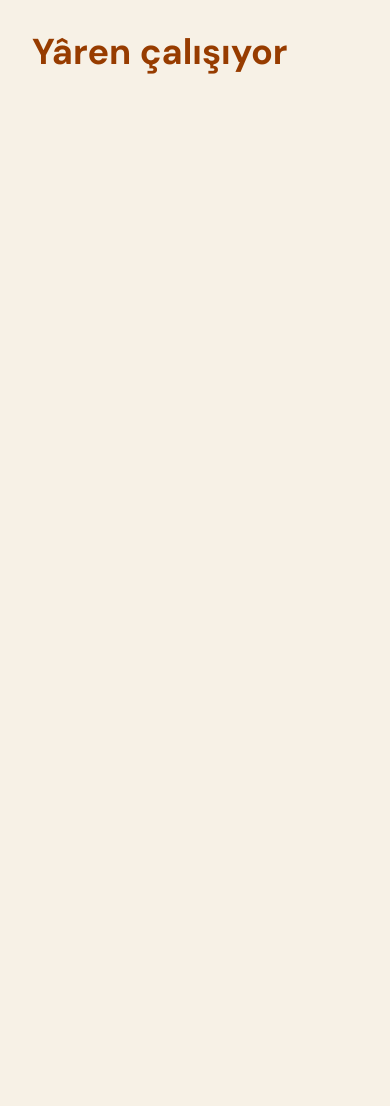
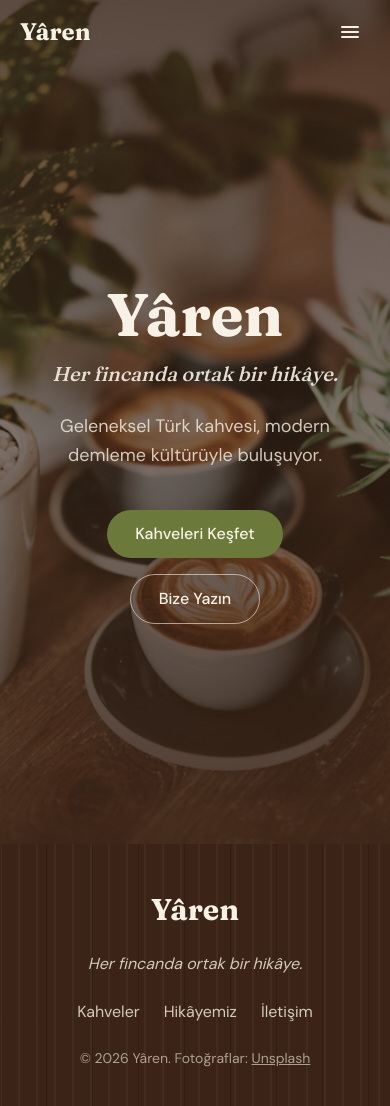
Before and after one commit to eamre/yaren-coffee-one-page, a React (Vite) app: page / in a window 390 px wide. Shown: the top 1106 px of the page. Before the commit the page ends 844 px from the top, so only its background shows below. Built offline with nearby package versions, Linux system fonts and the light colour scheme.

Commit message:
feat: add navbar and footer

```diff
--- a/src/App.tsx
+++ b/src/App.tsx
@@ -1,8 +1,16 @@
+import { Footer } from './components/layout/Footer'
+import { Navbar } from './components/layout/Navbar'
+import { Hero } from './components/sections/Hero'
+
 function App() {
   return (
-    <h1 className="p-8 text-4xl font-bold text-amber-800">
-      Yâren çalışıyor
-    </h1>
+    <>
+      <Navbar />
+      <main>
+        <Hero />
+      </main>
+      <Footer />
+    </>
   )
 }
 
--- /dev/null
+++ b/src/components/layout/Footer.tsx
@@ -0,0 +1,40 @@
+import { BRAND } from '../../data/brand'
+import { NAV_LINKS } from '../../data/sections'
+import { Container } from '../ui/Container'
+
+export function Footer() {
+  const currentYear = new Date().getFullYear()
+
+  return (
+    <footer className="bg-wood py-12 text-cream">
+      <Container className="flex flex-col items-center gap-6 text-center">
+        <p className="font-display text-3xl font-bold">{BRAND.name}</p>
+        <p className="text-cream/80 italic">{BRAND.slogan}</p>
+
+        <nav aria-label="Alt menü" className="flex gap-6">
+          {NAV_LINKS.map(({ label, href }) => (
+            <a
+              key={href}
+              href={href}
+              className="text-cream/80 transition-colors hover:text-copper"
+            >
+              {label}
+            </a>
+          ))}
+        </nav>
+
+        <p className="text-sm text-cream/60">
+          © {currentYear} {BRAND.name}. Fotoğraflar:{' '}
+          <a
+            href="https://unsplash.com"
+            target="_blank"
+            rel="noreferrer"
+            className="underline hover:text-copper"
+          >
+            Unsplash
+          </a>
+        </p>
+      </Container>
+    </footer>
+  )
+}
--- /dev/null
+++ b/src/components/layout/Navbar.tsx
@@ -0,0 +1,87 @@
+import { useState } from 'react'
+import { BRAND } from '../../data/brand'
+import { NAV_LINKS } from '../../data/sections'
+import { useScrolled } from '../../hooks/useScrolled'
+import { classNames } from '../../utils/classNames'
+import { Container } from '../ui/Container'
+
+const NAV_LINK_CLASSES = 'text-cream/90 transition-colors hover:text-copper'
+
+export function Navbar() {
+  const [isMenuOpen, setIsMenuOpen] = useState(false)
+  const isScrolled = useScrolled()
+
+  const closeMenu = () => setIsMenuOpen(false)
+
+  return (
+    <header
+      className={classNames(
+        'fixed inset-x-0 top-0 z-50 transition-colors duration-300',
+        isScrolled || isMenuOpen
+          ? 'bg-espresso/95 shadow-lg backdrop-blur'
+          : 'bg-transparent',
+      )}
+    >
+      <Container className="flex h-16 items-center justify-between">
+        <a
+          href="#"
+          className="font-display text-2xl font-bold text-cream"
+          onClick={closeMenu}
+        >
+          {BRAND.name}
+        </a>
+
+        <nav aria-label="Ana menü" className="hidden gap-8 md:flex">
+          {NAV_LINKS.map(({ label, href }) => (
+            <a key={href} href={href} className={NAV_LINK_CLASSES}>
+              {label}
+            </a>
+          ))}
+        </nav>
+
+        <button
+          type="button"
+          aria-label={isMenuOpen ? 'Menüyü kapat' : 'Menüyü aç'}
+          aria-expanded={isMenuOpen}
+          aria-controls="mobile-menu"
+          onClick={() => setIsMenuOpen((open) => !open)}
+          className="p-2 text-cream md:hidden"
+        >
+          <svg
+            width="24"
+            height="24"
+            viewBox="0 0 24 24"
+            fill="none"
+            stroke="currentColor"
+            strokeWidth="2"
+            strokeLinecap="round"
+            aria-hidden="true"
+          >
+            {isMenuOpen ? (
+              <path d="M6 6l12 12M18 6L6 18" />
+            ) : (
+              <path d="M4 7h16M4 12h16M4 17h16" />
+            )}
+          </svg>
+        </button>
+      </Container>
+
+      {isMenuOpen && (
+        <nav id="mobile-menu" aria-label="Mobil menü" className="md:hidden">
+          <Container className="flex flex-col gap-4 pb-6">
+            {NAV_LINKS.map(({ label, href }) => (
+              <a
+                key={href}
+                href={href}
+                onClick={closeMenu}
+                className={classNames(NAV_LINK_CLASSES, 'py-2 text-lg')}
+              >
+                {label}
+              </a>
+            ))}
+          </Container>
+        </nav>
+      )}
+    </header>
+  )
+}
```
